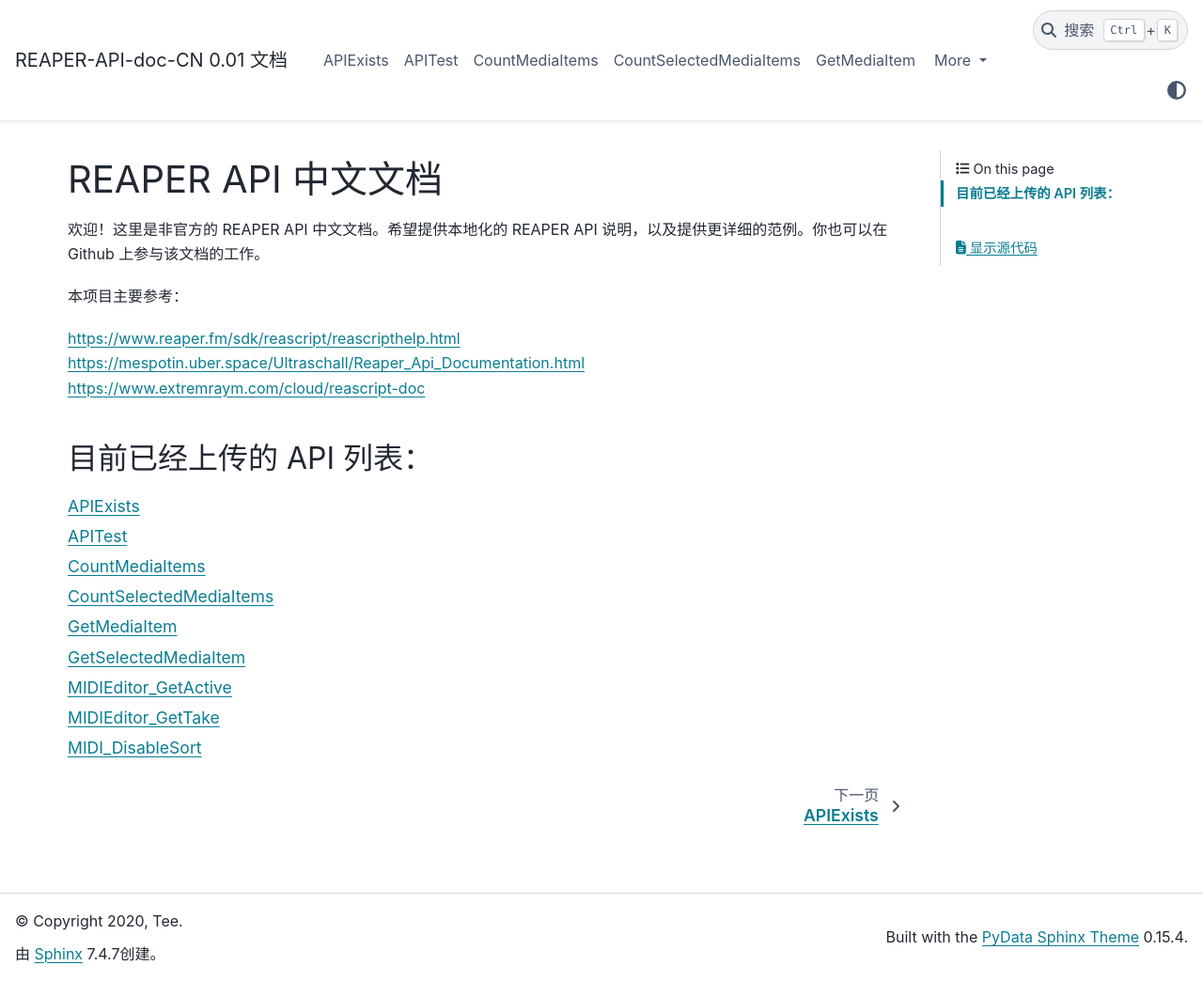
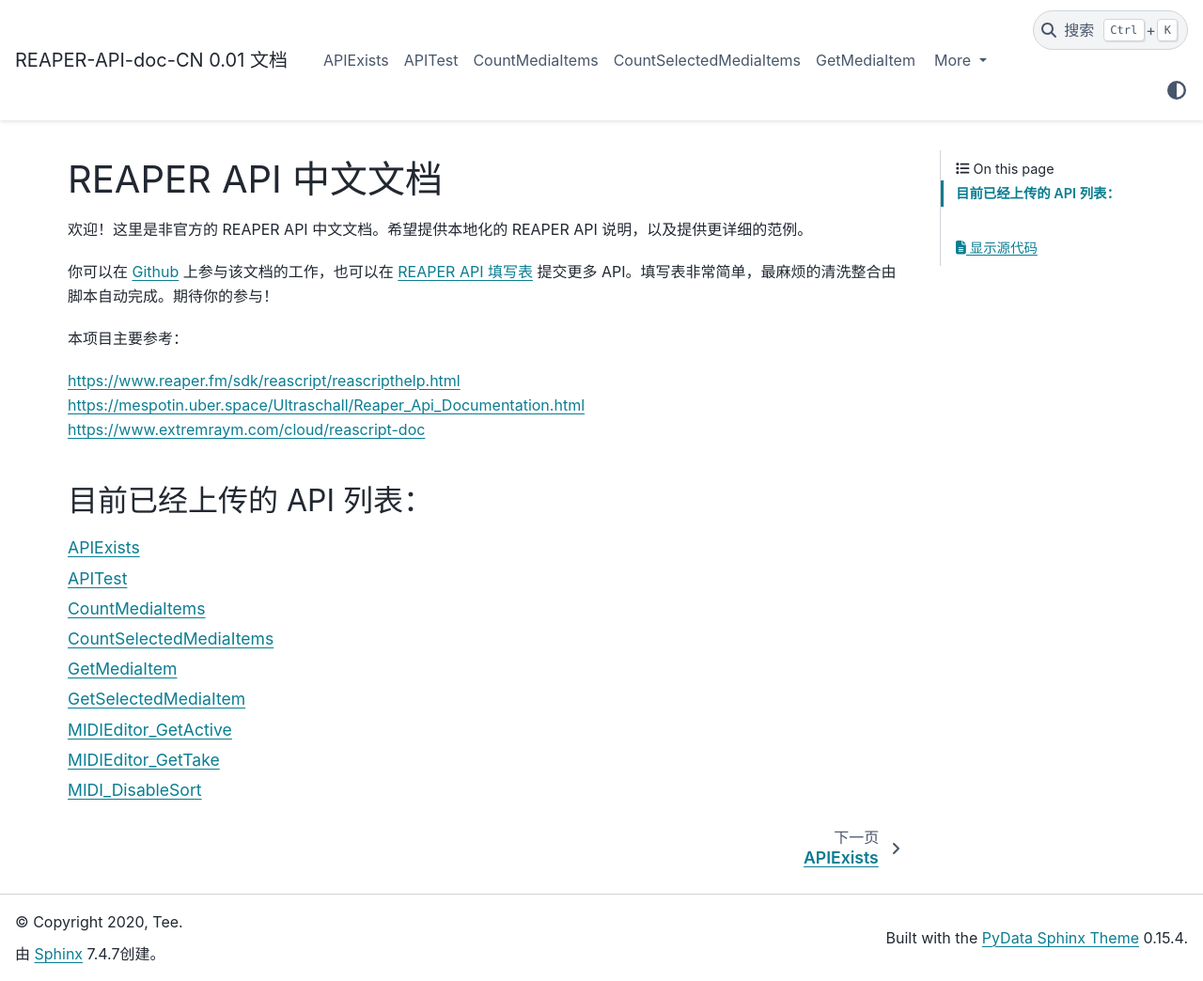
Before and after one commit to wastee/REAPER-API-Document-CN, a Sphinx documentation site: the page built from source/index.rst, in a window 1280 px wide and 1044 px high. Shown: the whole window at 94% size. Built offline with Sphinx 7.4.7 and the PyData theme 0.15.4, drawn with Linux system fonts in a browser that asks for light colours.

Commit message:
更新index.rst。补充说明API填写表地址。

```diff
--- a/source/index.rst
+++ b/source/index.rst
@@ -1,13 +1,17 @@
 REAPER API 中文文档
 =============================================
 
-欢迎！这里是非官方的 REAPER API 中文文档。希望提供本地化的 REAPER API 说明，以及提供更详细的范例。你也可以在 Github 上参与该文档的工作。
+欢迎！这里是非官方的 REAPER API 中文文档。希望提供本地化的 REAPER API 说明，以及提供更详细的范例。
+
+你可以在 `Github <https://github.com/wastee/REAPER-API-Document-CN>`_ 上参与该文档的工作，也可以在 `REAPER API 填写表 <https://docs.qq.com/form/page/DS1dRbkFSeXZGVXha>`_ 提交更多 API。填写表非常简单，最麻烦的清洗整合由脚本自动完成。期待你的参与！
 
 本项目主要参考：
 
 https://www.reaper.fm/sdk/reascript/reascripthelp.html
 https://mespotin.uber.space/Ultraschall/Reaper_Api_Documentation.html
 https://www.extremraym.com/cloud/reascript-doc
+
+
 
 目前已经上传的 API 列表：
 ------------------------------
```
